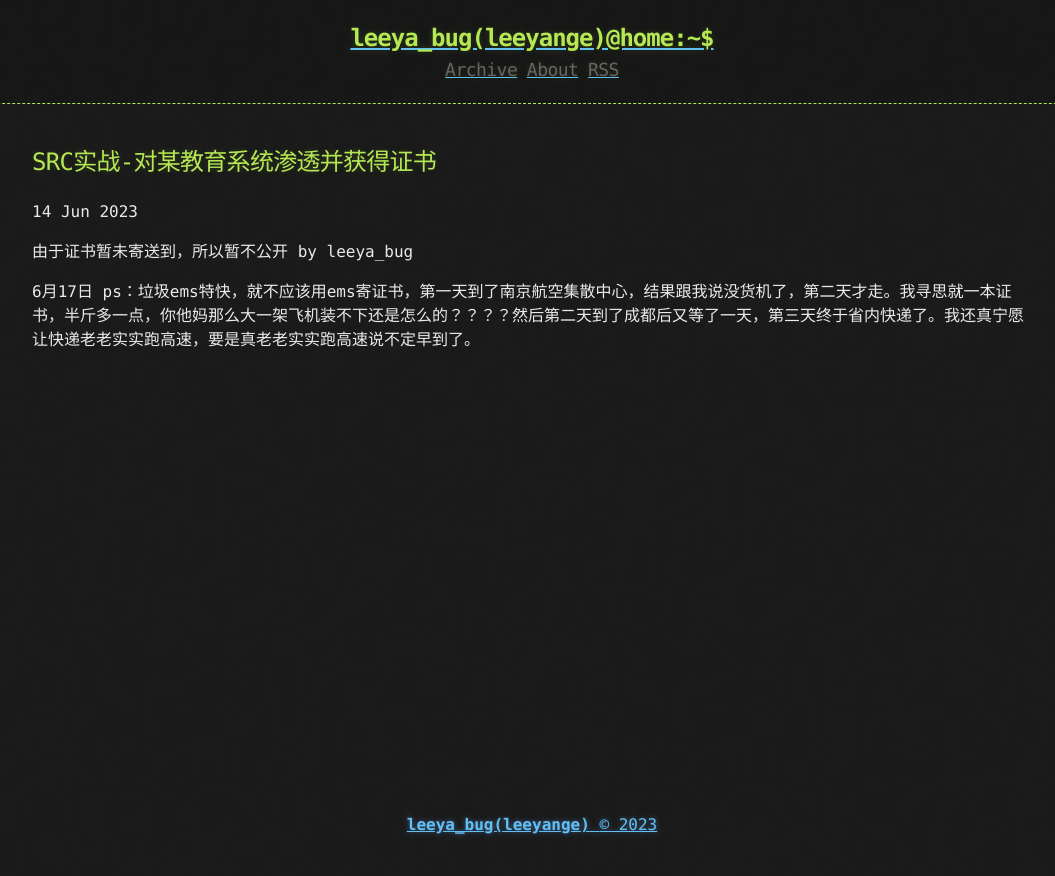
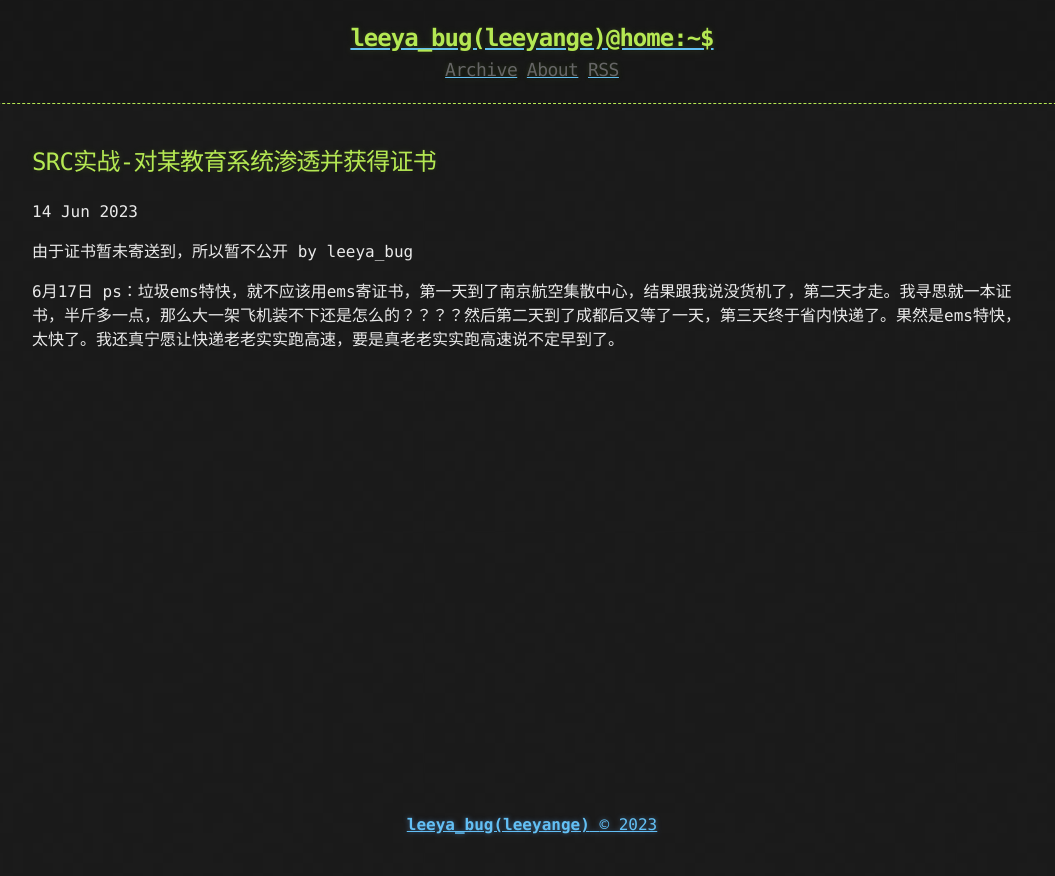
Before and after one commit to Leeyangee/leeyangee.github.io, a Jekyll site: the page built from _posts/2023-06-14-SRC实战-对某教育系统渗透并获得证书.md, in a window 1280 px wide. Shown: the top 876 px of the page, without its empty margins (108-1163 px from the left). Built offline with Jekyll 4.4.1, drawn with Linux system fonts in a browser that asks for light colours.

Commit message:
Update 2023-06-14-SRC实战-对某教育系统渗透并获得证书.md

```diff
--- a/_posts/2023-06-14-SRC实战-对某教育系统渗透并获得证书.md
+++ b/_posts/2023-06-14-SRC实战-对某教育系统渗透并获得证书.md
@@ -5,4 +5,4 @@ published: true
 
 由于证书暂未寄送到，所以暂不公开 by leeya_bug
 
-6月17日 ps：垃圾ems特快，就不应该用ems寄证书，第一天到了南京航空集散中心，结果跟我说没货机了，第二天才走。我寻思就一本证书，半斤多一点，你他妈那么大一架飞机装不下还是怎么的？？？？然后第二天到了成都后又等了一天，第三天终于省内快递了。我还真宁愿让快递老老实实跑高速，要是真老老实实跑高速说不定早到了。
+6月17日 ps：垃圾ems特快，就不应该用ems寄证书，第一天到了南京航空集散中心，结果跟我说没货机了，第二天才走。我寻思就一本证书，半斤多一点，那么大一架飞机装不下还是怎么的？？？？然后第二天到了成都后又等了一天，第三天终于省内快递了。果然是ems特快，太快了。我还真宁愿让快递老老实实跑高速，要是真老老实实跑高速说不定早到了。
```
